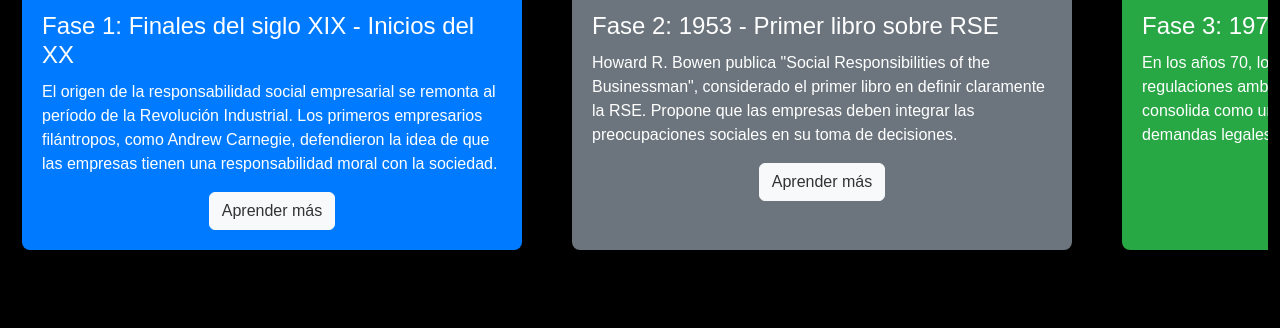
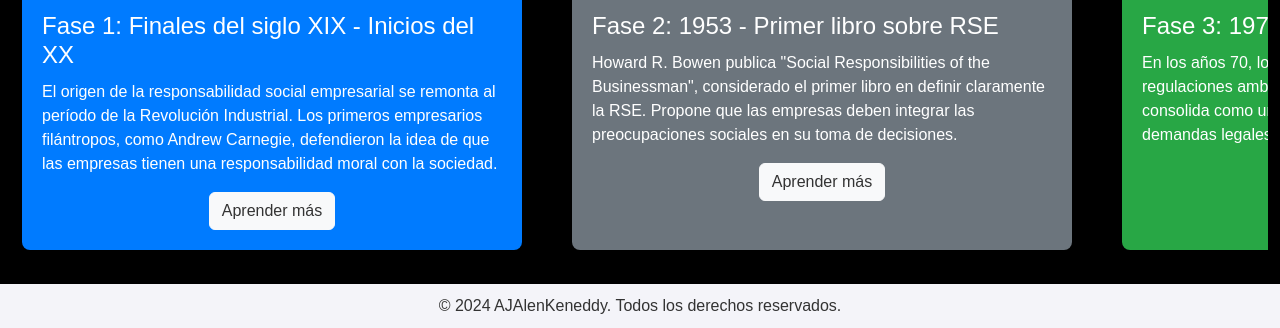
Before and after one commit to AJAlenKeneddy/Linea-de-Tiempo-Tarea-S1, a plain HTML site: page index.html in a window 1280 px wide. Shown: the part 487-815 px from the top of the page. Drawn offline with nearby package versions, Linux system fonts and the light colour scheme.

Commit message:
Update index.html

```diff
--- a/index.html
+++ b/index.html
@@ -149,6 +149,19 @@
         h1{
             color:white;
         }
+        footer {
+    background-color: #f4f4f9; /* Color de fondo del pie de página */
+    padding: 10px 0; /* Espaciado superior e inferior */
+    position: relative; /* Para que esté en la parte inferior si es necesario */
+    bottom: 0;
+    width: 100%; /* Asegúrate de que el pie de página cubra todo el ancho */
+}
+
+footer p {
+    margin: 0; /* Elimina márgenes por defecto */
+    color: #333; /* Color del texto */
+}
+
 
 
     </style>
@@ -230,6 +243,10 @@
     </div>
 
 </body>
+    <footer class="text-center mt-4">
+    <p>&copy; 2024 AJAlenKeneddy. Todos los derechos reservados.</p>
+</footer>
+
 </html>
 
 <!-- Modal Fase 1 -->
```
